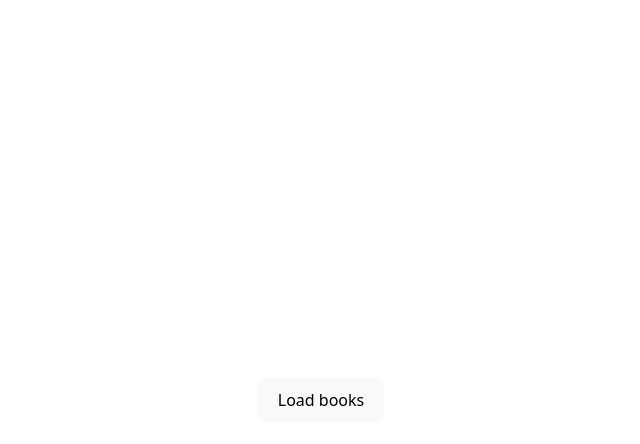
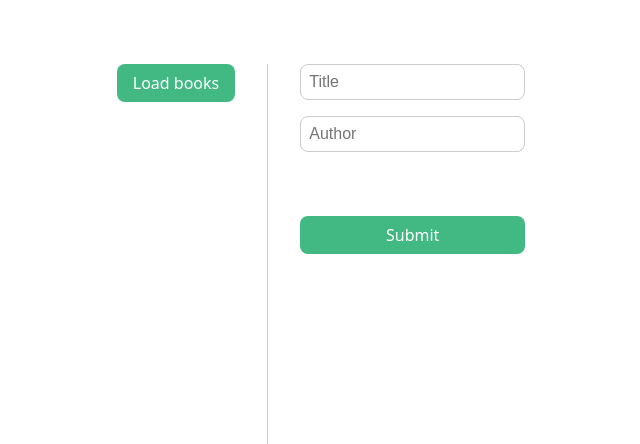
Before and after one commit to AyaneSHOJI/smart-bookshelf, a Vue app in the folder frontend/: page / in a window 1280 px wide. Shown: the top 444 px of the page, without its empty margins (319-959 px from the left). Built offline with nearby package versions, Linux system fonts and the light colour scheme.

Commit message:
add input form test

```diff
--- a/frontend/src/App.vue
+++ b/frontend/src/App.vue
@@ -1,9 +1,19 @@
 <script setup lang="ts">
 import axios from "axios";
+import type { EnumMember } from "typescript";
 import { ref } from "vue";
 
 interface BookDto {
   id: number;
+  title: string;
+  author: string;
+  type: EnumMember;
+  category: EnumMember;
+  IsLent: boolean;
+  ToWhomLent: string;
+}
+
+interface BookForm {
   title: string;
   author: string;
 }
@@ -14,19 +24,109 @@ async function loadBooks() {
   const res = await axios.get<BookDto[]>("https://localhost:7094/api/books/");
   books.value = res.data;
 }
+
+const form = ref<BookForm>({
+  title: "",
+  author: "",
+});
+
+const title = ref("");
+
+function submit() {
+  const newBook: BookDto = {
+    id: books.value.length + 1,
+    title: form.value.title,
+    author: form.value.author,
+    type: undefined as any,
+    category: undefined as any,
+    IsLent: false,
+    ToWhomLent: "",
+  };
+  books.value.push(newBook);
+  form.value.title = "";
+  form.value.author = "";
+}
 </script>
 
 <template>
-  <button @click="loadBooks">Load books</button>
+  <div class="container">
+    <div class="left-section">
+      <button @click="loadBooks">Load books</button>
 
-  <div v-for="book in books" :key="book.id">
-    <p>{{ book.title }}</p>
-    <p>{{ book.author }}</p>
-    <br />
+      <div v-for="book in books" :key="book.id">
+        <div>
+          <p>{{ book.title }}</p>
+          <p>{{ book.author }}</p>
+          <br />
+        </div>
+      </div>
+    </div>
+
+    <div class="right-section">
+      <input v-model="form.title" placeholder="Title" />
+      <input v-model="form.author" placeholder="Author" />
+      <p>{{ title }}</p>
+      <button v-on:click="submit">Submit</button>
+    </div>
   </div>
 </template>
 
 <style scoped>
+.container {
+  display: flex;
+  gap: 2rem;
+  padding: 2rem;
+  min-height: 100vh;
+}
+
+.left-section {
+  flex: 1;
+  border-right: 1px solid #ccc;
+  padding-right: 2rem;
+}
+
+.right-section {
+  flex: 1;
+  display: flex;
+  flex-direction: column;
+  gap: 1rem;
+}
+
+.left-section button,
+.right-section button {
+  padding: 0.5rem 1rem;
+  background-color: #42b883;
+  color: white;
+  border: none;
+  border-radius: 0.5rem;
+  cursor: pointer;
+  font-size: 1rem;
+}
+
+.left-section button:hover,
+.right-section button:hover {
+  background-color: #369970;
+}
+
+.left-section input,
+.right-section input {
+  padding: 0.5rem;
+  border: 1px solid #ccc;
+  border-radius: 0.5rem;
+  font-size: 1rem;
+}
+
+.left-section div {
+  margin-top: 1rem;
+  padding: 1rem;
+  border: 1px solid #eee;
+  border-radius: 0.5rem;
+}
+
+.left-section p {
+  margin: 0.5rem 0;
+}
+
 .logo {
   height: 6em;
   padding: 1.5em;
```
